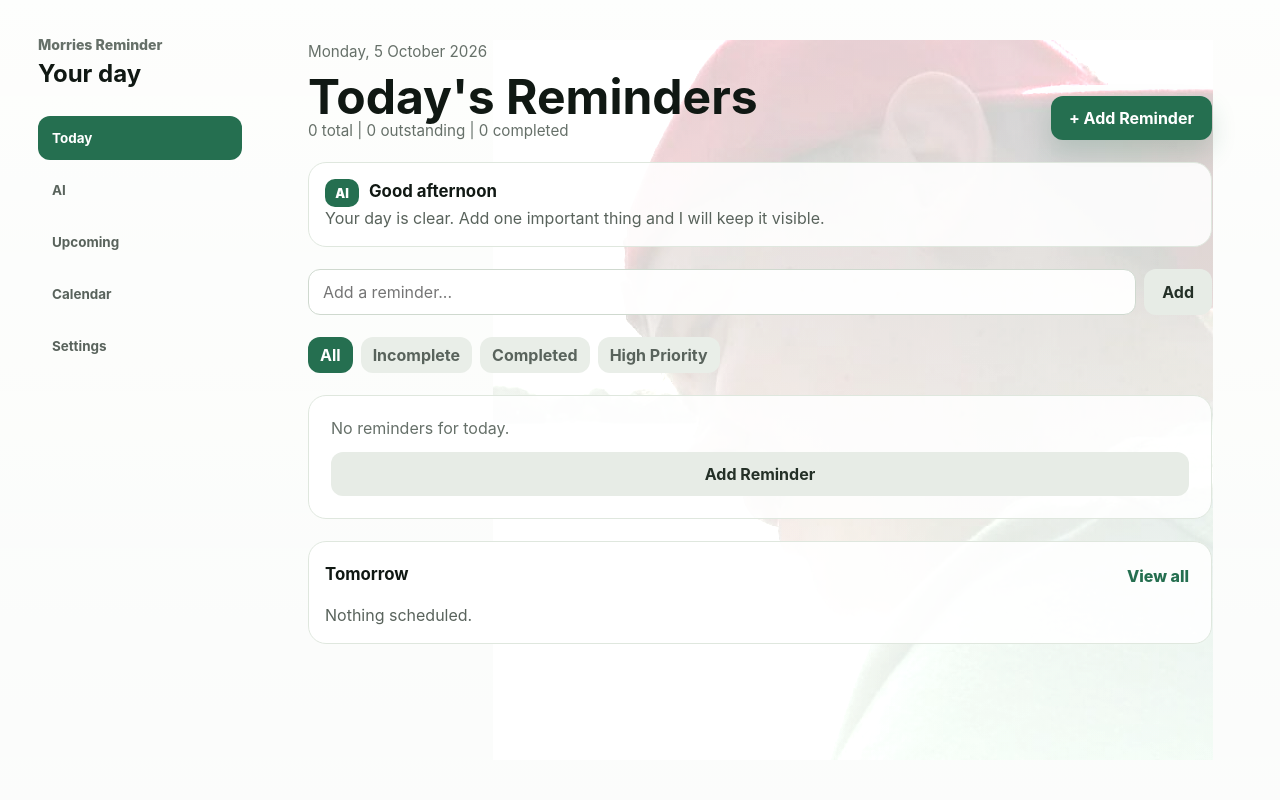
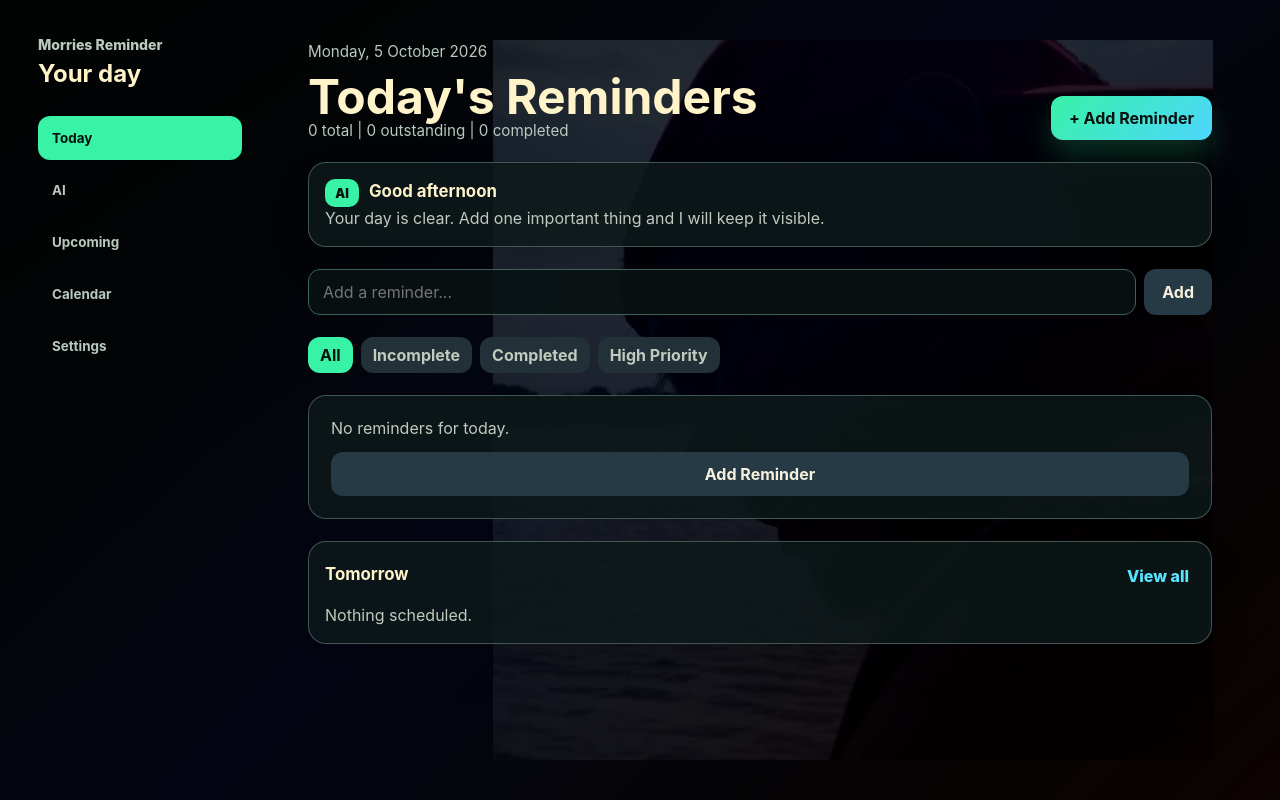
Before and after one commit to OverThrow69/OverThrow69.github.io, a React (Vite) app: page / in a window 1280 px wide. Built offline with nearby package versions, Linux system fonts and the light colour scheme.

Commit message:
Darken and color Morries Reminder theme

```diff
--- a/src/App.css
+++ b/src/App.css
@@ -2,8 +2,8 @@
   position: relative;
   isolation: isolate;
   min-height: 100vh;
-  background: linear-gradient(180deg, #fbfcf9 0%, #eef3ee 100%);
-  color: #17211b;
+  background: linear-gradient(145deg, #0b1211 0%, #111927 46%, #1d1513 100%);
+  color: #f5f0df;
   overflow: hidden;
 }
 
@@ -12,10 +12,10 @@
   inset: 0;
   z-index: -1;
   background:
-    linear-gradient(180deg, rgba(251, 252, 249, 0.58) 0%, rgba(238, 243, 238, 0.76) 100%),
+    linear-gradient(135deg, rgba(11, 18, 17, 0.82) 0%, rgba(17, 25, 39, 0.78) 48%, rgba(36, 22, 18, 0.88) 100%),
     url('./assets/morries-background.jpg') right 12% center / min(74vw, 720px) auto no-repeat;
   content: '';
-  filter: brightness(1.28) contrast(1.08) saturate(1.05);
+  filter: brightness(0.74) contrast(1.18) saturate(1.28);
   opacity: 1;
 }
 
@@ -51,7 +51,7 @@
 .current-date,
 .summary {
   margin: 0;
-  color: #667069;
+  color: #b9c9bd;
   font-size: 0.95rem;
 }
 
@@ -69,20 +69,20 @@ p {
 }
 
 h1 {
-  color: #101813;
+  color: #fff3ca;
   font-size: 2.35rem;
   line-height: 1;
   letter-spacing: 0;
 }
 
 h2 {
-  color: #243027;
+  color: #ffd88f;
   font-size: 1rem;
   letter-spacing: 0.04em;
 }
 
 h3 {
-  color: #17211b;
+  color: #fff9ec;
   font-size: 1rem;
   line-height: 1.25;
 }
@@ -105,15 +105,15 @@ h3 {
 .primary-button {
   width: 100%;
   padding: 0 18px;
-  color: #ffffff;
-  background: #256f50;
-  box-shadow: 0 12px 24px rgba(37, 111, 80, 0.18);
+  color: #06110e;
+  background: linear-gradient(135deg, #38f2a6 0%, #4dd6ff 100%);
+  box-shadow: 0 16px 30px rgba(56, 242, 166, 0.2);
 }
 
 .secondary-button {
   padding: 0 18px;
-  color: #243027;
-  background: #e7ece6;
+  color: #f7f0dc;
+  background: #253a44;
 }
 
 .secondary-button:disabled {
@@ -124,14 +124,14 @@ h3 {
 .danger-button {
   width: 100%;
   padding: 0 18px;
-  color: #8e2424;
-  background: #f7dddd;
+  color: #ffd2d2;
+  background: #5a2433;
 }
 
 .text-button {
   min-height: 36px;
   border: 0;
-  color: #256f50;
+  color: #57e4ff;
   background: transparent;
   font-weight: 800;
 }
@@ -143,9 +143,10 @@ h3 {
 .tomorrow-panel,
 .selected-day {
   padding: 16px;
-  border: 1px solid #dfe7de;
+  border: 1px solid rgba(108, 140, 132, 0.54);
   border-radius: 18px;
-  background: rgba(255, 255, 255, 0.88);
+  background: rgba(14, 25, 26, 0.82);
+  box-shadow: 0 18px 38px rgba(0, 0, 0, 0.18);
 }
 
 .overview-panel h2,
@@ -155,7 +156,7 @@ h3 {
 .tomorrow-panel h2,
 .selected-day h2 {
   margin-bottom: 4px;
-  color: #101813;
+  color: #fff3ca;
   font-size: 1.05rem;
   letter-spacing: 0;
 }
@@ -164,7 +165,7 @@ h3 {
 .ai-command-panel p,
 .ai-help-panel p,
 .muted-text {
-  color: #59635c;
+  color: #c0cabe;
   line-height: 1.45;
 }
 
@@ -180,18 +181,18 @@ h3 {
   min-width: 0;
   min-height: 46px;
   padding: 0 14px;
-  border: 1px solid #cfd9cf;
+  border: 1px solid #3e635b;
   border-radius: 12px;
-  color: #17211b;
-  background: rgba(255, 255, 255, 0.94);
+  color: #fff9ec;
+  background: rgba(8, 17, 18, 0.9);
 }
 
 .ai-command-panel {
   display: flex;
   flex-direction: column;
   gap: 14px;
-  background: #ffffff;
-  box-shadow: 0 14px 34px rgba(49, 61, 49, 0.08);
+  background: rgba(12, 25, 32, 0.9);
+  box-shadow: 0 18px 42px rgba(0, 0, 0, 0.24);
 }
 
 .ai-panel-heading {
@@ -206,8 +207,8 @@ h3 {
   min-height: 28px;
   place-items: center;
   border-radius: 10px;
-  color: #ffffff;
-  background: #256f50;
+  color: #07110e;
+  background: #38f2a6;
   font-size: 0.78rem;
   font-weight: 900;
 }
@@ -215,8 +216,8 @@ h3 {
 .ai-result {
   padding: 10px 12px;
   border-radius: 12px;
-  color: #315142;
-  background: #e4efe8;
+  color: #d8fff1;
+  background: rgba(31, 95, 71, 0.58);
   font-weight: 800;
 }
 
@@ -237,20 +238,20 @@ h3 {
   gap: 4px;
   min-height: 74px;
   padding: 12px;
-  border: 1px solid #dfe7de;
+  border: 1px solid #365c62;
   border-radius: 14px;
-  color: #17211b;
-  background: #fbfcf9;
+  color: #f7f0dc;
+  background: rgba(11, 22, 25, 0.84);
   text-align: left;
 }
 
 .suggestion-button strong {
-  color: #101813;
+  color: #fff3ca;
 }
 
 .suggestion-button span,
 .ai-example-list span {
-  color: #59635c;
+  color: #b9c9bd;
   line-height: 1.35;
 }
 
@@ -262,7 +263,7 @@ h3 {
 .ai-example-list span {
   padding: 10px 12px;
   border-radius: 12px;
-  background: #f0f3ef;
+  background: rgba(38, 58, 68, 0.78);
   font-weight: 700;
 }
 
@@ -275,13 +276,13 @@ h3 {
 .filter-chip {
   min-height: 36px;
   padding: 0 12px;
-  color: #59635c;
-  background: #e9eee8;
+  color: #c0cabe;
+  background: #223137;
 }
 
 .filter-chip.active {
-  color: #ffffff;
-  background: #256f50;
+  color: #06110e;
+  background: #38f2a6;
 }
 
 .reminder-list {
@@ -297,30 +298,30 @@ h3 {
   gap: 12px;
   align-items: start;
   padding: 14px;
-  border: 1px solid #dfe7de;
+  border: 1px solid rgba(82, 122, 130, 0.68);
   border-radius: 18px;
-  background: rgba(255, 255, 255, 0.92);
-  box-shadow: 0 10px 28px rgba(49, 61, 49, 0.07);
+  background: rgba(12, 20, 24, 0.9);
+  box-shadow: 0 18px 34px rgba(0, 0, 0, 0.22);
 }
 
 .reminder-card.priority-high {
-  border-left: 5px solid #b45309;
+  border-left: 5px solid #ff9f1c;
 }
 
 .reminder-card.priority-low {
-  border-left: 5px solid #9ca3af;
+  border-left: 5px solid #6ba6ff;
 }
 
 .reminder-card.completed {
-  background: #eef4ef;
+  background: rgba(21, 38, 33, 0.86);
 }
 
 .reminder-card.due {
-  border-color: #e0ba49;
+  border-color: #ffd166;
 }
 
 .reminder-card.overdue {
-  border-color: #e59b9b;
+  border-color: #ff6b6b;
 }
 
 .reminder-card.completed .reminder-content {
@@ -334,14 +335,14 @@ h3 {
 .complete-toggle {
   min-width: 58px;
   padding: 0 10px;
-  color: #256f50;
-  background: #dfeee5;
+  color: #38f2a6;
+  background: #142c27;
   font-size: 0.82rem;
 }
 
 .complete-toggle[aria-pressed='true'] {
-  color: #ffffff;
-  background: #256f50;
+  color: #06110e;
+  background: #38f2a6;
 }
 
 .reminder-content {
@@ -356,13 +357,13 @@ h3 {
 }
 
 .reminder-topline time {
-  color: #256f50;
+  color: #4dd6ff;
   font-weight: 800;
 }
 
 .reminder-content p {
   margin-top: 6px;
-  color: #59635c;
+  color: #c0cabe;
   line-height: 1.45;
   overflow-wrap: anywhere;
 }
@@ -380,8 +381,8 @@ h3 {
   display: inline-flex;
   padding: 4px 8px;
   border-radius: 999px;
-  color: #49544d;
-  background: #edf1e8;
+  color: #dce9df;
+  background: rgba(48, 65, 61, 0.9);
   font-size: 0.78rem;
   font-weight: 700;
 }
@@ -391,33 +392,33 @@ h3 {
 }
 
 .status-badge.due {
-  color: #6c4d00;
-  background: #fff0bf;
+  color: #1f1600;
+  background: #ffd166;
 }
 
 .status-badge.overdue {
-  color: #8e2424;
-  background: #fae0e0;
+  color: #2a0606;
+  background: #ff8585;
 }
 
 .status-badge.completed {
-  color: #ffffff;
-  background: #256f50;
+  color: #06110e;
+  background: #38f2a6;
 }
 
 .priority-badge.high {
-  color: #7c2d12;
-  background: #ffedd5;
+  color: #2a1300;
+  background: #ffb454;
 }
 
 .priority-badge.normal {
-  color: #315142;
-  background: #e4efe8;
+  color: #05221a;
+  background: #74f0bd;
 }
 
 .priority-badge.low {
-  color: #4b5563;
-  background: #eef0f3;
+  color: #071833;
+  background: #8fc1ff;
 }
 
 .card-actions {
@@ -430,8 +431,8 @@ h3 {
 .card-actions button,
 .card-actions select {
   flex: 1;
-  color: #243027;
-  background: #f0f3ef;
+  color: #f7f0dc;
+  background: #243640;
 }
 
 .card-actions select {
@@ -441,8 +442,8 @@ h3 {
 }
 
 .card-actions .text-danger {
-  color: #8e2424;
-  background: #faeaea;
+  color: #ffd2d2;
+  background: #522330;
 }
 
 .empty-state,
@@ -451,10 +452,10 @@ h3 {
   flex-direction: column;
   gap: 14px;
   padding: 22px;
-  border: 1px solid #dfe7de;
+  border: 1px solid rgba(108, 140, 132, 0.54);
   border-radius: 18px;
-  color: #667069;
-  background: rgba(255, 255, 255, 0.86);
+  color: #c0cabe;
+  background: rgba(14, 25, 26, 0.84);
 }
 
 .settings-panel {
@@ -481,24 +482,24 @@ h3 {
   grid-template-columns: auto 1fr;
   gap: 10px;
   align-items: center;
-  color: #243027;
+  color: #f7f0dc;
   font-weight: 800;
 }
 
 .settings-toggles input {
   width: 18px;
   height: 18px;
-  accent-color: #256f50;
+  accent-color: #38f2a6;
 }
 
 .settings-select {
   min-width: min(100%, 220px);
   min-height: 44px;
   padding: 0 12px;
-  border: 1px solid #cfd9cf;
+  border: 1px solid #3e635b;
   border-radius: 12px;
-  color: #17211b;
-  background: #fbfcf9;
+  color: #fff9ec;
+  background: #101c1d;
   font: inherit;
   font-weight: 800;
 }
@@ -518,10 +519,10 @@ h3 {
   width: fit-content;
   max-width: 100%;
   padding: 9px 11px;
-  border: 1px solid #cfd9cf;
+  border: 1px solid #3e635b;
   border-radius: 10px;
-  color: #1f5f45;
-  background: #fbfcf9;
+  color: #57e4ff;
+  background: #101c1d;
   font-weight: 800;
   overflow-wrap: anywhere;
   text-decoration: none;
@@ -540,7 +541,7 @@ h3 {
 .cloud-sync-form label {
   display: grid;
   gap: 7px;
-  color: #46504a;
+  color: #d3dccf;
   font-size: 0.92rem;
   font-weight: 800;
 }
@@ -549,10 +550,10 @@ h3 {
   min-width: 0;
   min-height: 44px;
   padding: 0 12px;
-  border: 1px solid #cfd9cf;
+  border: 1px solid #3e635b;
   border-radius: 12px;
-  color: #17211b;
-  background: #fbfcf9;
+  color: #fff9ec;
+  background: #101c1d;
 }
 
 .cloud-sync-actions {
@@ -563,17 +564,17 @@ h3 {
 
 .sync-status {
   margin-top: 10px;
-  color: #315142;
+  color: #74f0bd;
   font-weight: 800;
 }
 
 .sync-status.error {
-  color: #8e2424;
+  color: #ff8585;
 }
 
 .sync-status.loading,
 .sync-status.saving {
-  color: #6c4d00;
+  color: #ffd166;
 }
 
 .upcoming-groups {
@@ -613,13 +614,13 @@ h3 {
   min-height: 40px;
   padding: 0;
   border: 0;
-  color: #17211b;
+  color: #f7f0dc;
   background: transparent;
   text-align: left;
 }
 
 .tomorrow-item time {
-  color: #256f50;
+  color: #4dd6ff;
   font-weight: 800;
 }
 
@@ -644,7 +645,7 @@ h3 {
   display: grid;
   min-height: 28px;
   place-items: center;
-  color: #667069;
+  color: #b9c9bd;
   font-size: 0.78rem;
   font-weight: 800;
 }
@@ -654,32 +655,32 @@ h3 {
   aspect-ratio: 1;
   min-width: 0;
   place-items: center;
-  border: 1px solid #dfe7de;
+  border: 1px solid #3e635b;
   border-radius: 12px;
-  color: #17211b;
-  background: rgba(255, 255, 255, 0.9);
+  color: #fff9ec;
+  background: rgba(14, 25, 26, 0.86);
   font-weight: 800;
 }
 
 .calendar-day.muted {
-  color: #9aa39d;
-  background: rgba(255, 255, 255, 0.52);
+  color: #6f827a;
+  background: rgba(14, 25, 26, 0.42);
 }
 
 .calendar-day.today {
-  border-color: #256f50;
+  border-color: #38f2a6;
 }
 
 .calendar-day.selected {
-  color: #ffffff;
-  background: #256f50;
+  color: #06110e;
+  background: #38f2a6;
 }
 
 .calendar-day i {
   width: 6px;
   height: 6px;
   border-radius: 50%;
-  background: #b45309;
+  background: #ff9f1c;
 }
 
 .calendar-day.selected i {
@@ -704,11 +705,11 @@ h3 {
   gap: 14px;
   align-items: center;
   padding: 14px;
-  border: 1px solid #e0ba49;
+  border: 1px solid #ffd166;
   border-radius: 16px;
-  color: #17211b;
-  background: rgba(255, 248, 219, 0.98);
-  box-shadow: 0 18px 38px rgba(49, 61, 49, 0.18);
+  color: #fff9ec;
+  background: rgba(49, 38, 13, 0.98);
+  box-shadow: 0 18px 38px rgba(0, 0, 0, 0.34);
 }
 
 .in-app-alert strong {
@@ -717,14 +718,14 @@ h3 {
 }
 
 .in-app-alert p {
-  color: #17211b;
+  color: #fff3ca;
   font-weight: 800;
 }
 
 .in-app-alert span {
   display: block;
   margin-top: 4px;
-  color: #59635c;
+  color: #d3dccf;
   line-height: 1.35;
 }
 
@@ -740,22 +741,22 @@ h3 {
   width: min(100% - 24px, 520px);
   margin: 0 auto 12px;
   padding: 8px;
-  border: 1px solid #dfe7de;
+  border: 1px solid rgba(108, 140, 132, 0.54);
   border-radius: 18px;
-  background: rgba(255, 255, 255, 0.94);
-  box-shadow: 0 12px 32px rgba(49, 61, 49, 0.16);
+  background: rgba(10, 18, 20, 0.94);
+  box-shadow: 0 18px 38px rgba(0, 0, 0, 0.34);
   backdrop-filter: blur(16px);
 }
 
 .nav-button {
-  color: #59635c;
+  color: #b9c9bd;
   background: transparent;
   font-size: 0.84rem;
 }
 
 .nav-button.active {
-  color: #ffffff;
-  background: #256f50;
+  color: #06110e;
+  background: #38f2a6;
 }
 
 .modal-backdrop {
@@ -765,7 +766,7 @@ h3 {
   display: flex;
   align-items: flex-end;
   padding: 16px;
-  background: rgba(16, 24, 19, 0.38);
+  background: rgba(2, 6, 7, 0.68);
 }
 
 .modal {
@@ -774,8 +775,8 @@ h3 {
   margin: 0 auto;
   overflow: auto;
   border-radius: 22px;
-  background: #ffffff;
-  box-shadow: 0 28px 64px rgba(16, 24, 19, 0.24);
+  background: #101c1d;
+  box-shadow: 0 28px 64px rgba(0, 0, 0, 0.44);
 }
 
 .modal-header {
@@ -787,7 +788,7 @@ h3 {
 }
 
 .modal-header h2 {
-  color: #101813;
+  color: #fff3ca;
   font-size: 1.3rem;
   letter-spacing: 0;
 }
@@ -797,13 +798,13 @@ h3 {
   flex-direction: column;
   gap: 14px;
   padding: 14px;
-  border: 1px solid #dfe7de;
+  border: 1px solid #3e635b;
   border-radius: 14px;
 }
 
 .custom-repeat legend {
   padding: 0 6px;
-  color: #46504a;
+  color: #d3dccf;
   font-size: 0.92rem;
   font-weight: 800;
 }
@@ -827,23 +828,23 @@ h3 {
   display: grid;
   min-height: 38px;
   place-items: center;
-  border: 1px solid #cfd9cf;
+  border: 1px solid #3e635b;
   border-radius: 10px;
-  color: #59635c;
-  background: #fbfcf9;
+  color: #c0cabe;
+  background: #101c1d;
   font-size: 0.86rem;
 }
 
 .weekday-picker input:checked + span {
-  border-color: #256f50;
-  color: #ffffff;
-  background: #256f50;
+  border-color: #38f2a6;
+  color: #06110e;
+  background: #38f2a6;
 }
 
 .icon-button {
   width: 44px;
-  color: #59635c;
-  background: #f0f3ef;
+  color: #f7f0dc;
+  background: #243640;
   font-size: 1.2rem;
 }
 
@@ -858,7 +859,7 @@ h3 {
   display: flex;
   flex-direction: column;
   gap: 8px;
-  color: #46504a;
+  color: #d3dccf;
   font-size: 0.92rem;
   font-weight: 800;
 }
@@ -867,10 +868,10 @@ h3 {
 .reminder-form select,
 .reminder-form textarea {
   width: 100%;
-  border: 1px solid #cfd9cf;
+  border: 1px solid #3e635b;
   border-radius: 12px;
-  color: #17211b;
-  background: #fbfcf9;
+  color: #fff9ec;
+  background: #101c1d;
 }
 
 .reminder-form input,
@@ -987,13 +988,13 @@ h3 {
 
   .sidebar-kicker {
     margin-bottom: 6px;
-    color: #667069;
+    color: #b9c9bd;
     font-size: 0.88rem;
     font-weight: 800;
   }
 
   .sidebar h2 {
-    color: #101813;
+    color: #fff3ca;
     font-size: 1.5rem;
     letter-spacing: 0;
   }
--- a/src/index.css
+++ b/src/index.css
@@ -1,8 +1,8 @@
 :root {
   font-family:
     Inter, ui-sans-serif, system-ui, -apple-system, BlinkMacSystemFont, "Segoe UI", sans-serif;
-  color: #17211b;
-  background: #f5f7f4;
+  color: #f5f0df;
+  background: #0b1211;
   font-synthesis: none;
   text-rendering: optimizeLegibility;
   -webkit-font-smoothing: antialiased;
@@ -34,7 +34,7 @@ button:focus-visible,
 input:focus-visible,
 select:focus-visible,
 textarea:focus-visible {
-  outline: 3px solid rgba(42, 114, 80, 0.3);
+  outline: 3px solid rgba(77, 214, 255, 0.42);
   outline-offset: 2px;
 }
 
```
